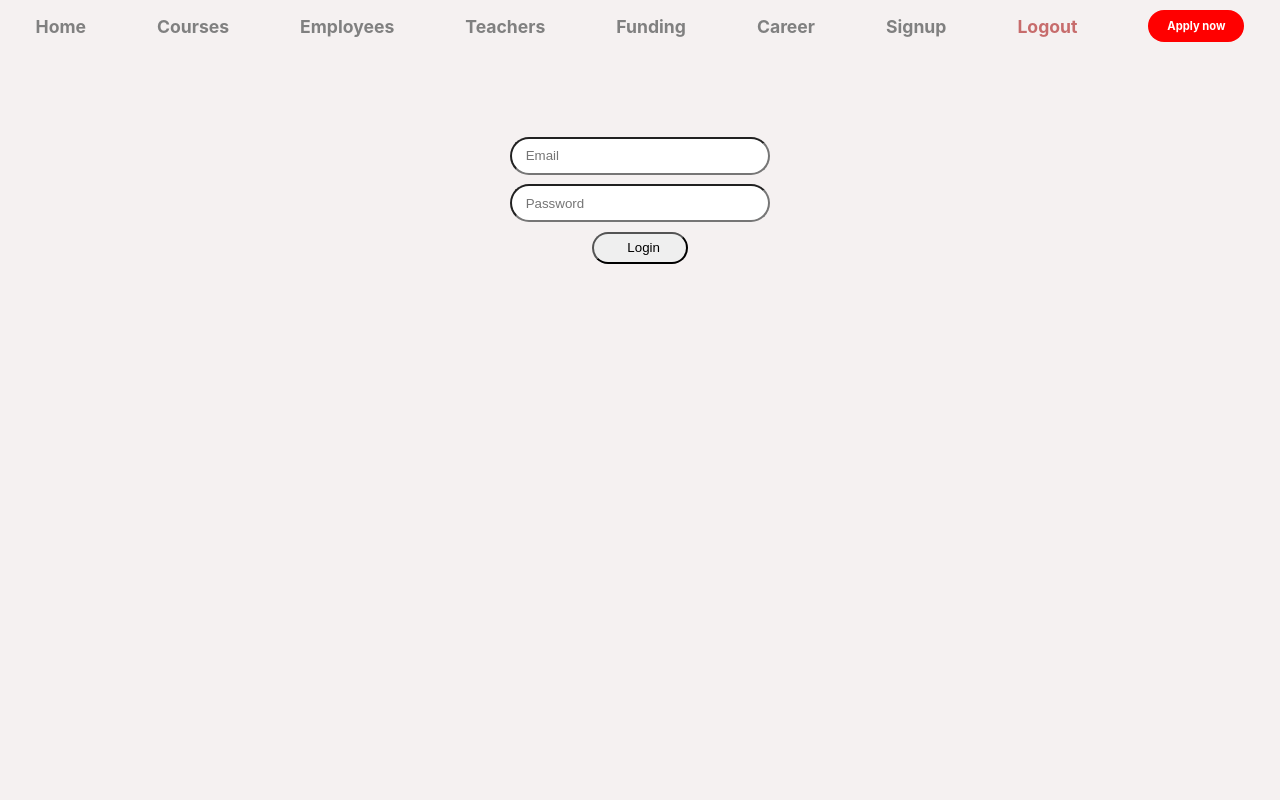
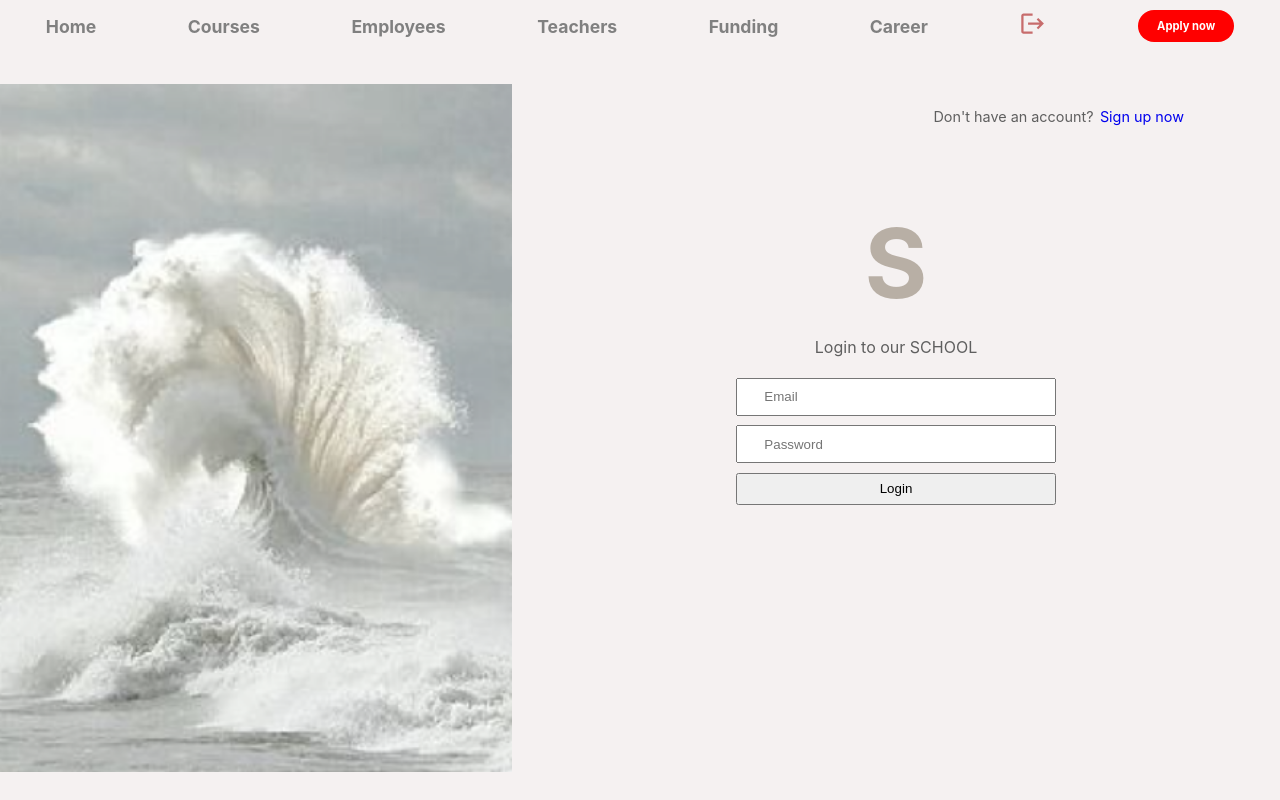
Before and after one commit to elis-11/school, a React (Create React App) app: page /login in a window 1280 px wide. Built offline with nearby package versions, Linux system fonts and the light colour scheme; no server answers.

Commit message:
Modified Login & Logout

```diff
--- a/src/components/login/Login.jsx
+++ b/src/components/login/Login.jsx
@@ -1,5 +1,5 @@
 import { useRef } from "react";
-import { useNavigate } from "react-router-dom";
+import { NavLink, useNavigate } from "react-router-dom";
 import { useDataContext } from "../../context/DataProvider";
 import { loginApi } from "../../helpers/apiCalls";
 import "./Login.scss";
@@ -32,8 +32,15 @@ export const Login = () => {
 
   return (
     <div className="Login">
+      <img src="images/login/bc.png" alt="card" />
+      <div className="register">
+        <div className="signup">
+          Don't have an account? <NavLink to="/signup">  Sign up now</NavLink>
+        </div>
         <form onSubmit={onLoginSubmit}>
+          <div className="S">S</div>
           <div>
+            <div className="title">Login to our SCHOOL</div>
             <input type="text" ref={emailRef} placeholder="Email" />
           </div>
           <div>
@@ -44,5 +51,6 @@ export const Login = () => {
           </div>
         </form>
       </div>
+    </div>
   );
 };
--- a/src/components/login/Login.scss
+++ b/src/components/login/Login.scss
@@ -1,30 +1,66 @@
 .Login {
   box-sizing: border-box;
   width: 100%;
-    display: column;
+  height: 90vh;
+  display: flex;
   align-items: center;
   text-align: center;
   color: rgb(95, 95, 95);
-    padding-top: 5rem;
-    form{
-        input{
-            width: 15rem;
+  padding-top: 2rem;
+  img {
+    width: 40%;
+  }
+  .register {
+    // border: 1px solid rgb(55, 15, 15);
+    width: 45%;
+    height: 80vh;
+    margin: auto;
+    // height: 90vh;
+    .signup {
+      // position: absolute;
+      display: flex;
+      justify-content: flex-end;
+      // border: 1px solid red;
+      font-size: .9em;
+      align-items: flex-start;
+      margin-bottom:5rem ;
+      a{
+        text-decoration: none;
+        padding-left: .4rem;
+      }
+    }
+
+    form {
+      // border: 1px solid rgb(56, 165, 67);
+
+      margin: auto;
+      place-items: center;
+      .S {
+        font-size: 6rem;
+        color: rgb(184, 175, 165);
+        font-weight: bold;
+      }
+      .title {
+        margin: 1rem;
+      }
+      input {
+        width: 18rem;
         height: 2rem;
-            margin: .3rem;
-            border-radius: 2rem;
+        margin: 0.3rem;
+        justify-content: center;
+        // border-radius: 2rem;
         // place-items: center;
+        padding-left: 2em;
+      }
+      button {
+        width: 20rem;
+        height: 2rem;
+        margin: 0.3rem;
+        padding: 0 2em;
         justify-content: center;
-            padding-left: 1em;
-        }
-        button{
-            width: 6rem;
-            height: 2rem;
-            margin: .3rem;
-            border-radius: 2rem;
+        // border-radius: 2rem;
         // place-items: center;
-            justify-content: center;
-            padding-left: 1em;
-
       }
     }
   }
+}
--- a/src/components/nav/Navbar.jsx
+++ b/src/components/nav/Navbar.jsx
@@ -1,6 +1,8 @@
 import { NavLink, useNavigate } from "react-router-dom";
 import { useDataContext } from "../../context/DataProvider";
 import { logoutApi } from "../../helpers/apiCalls";
+import { MdPersonOutline } from "react-icons/md";
+import { MdLogout } from "react-icons/md";
 import "./Navbar.scss";
 
 export const Navbar = () => {
@@ -54,29 +56,28 @@ export const Navbar = () => {
       >
         Career
       </NavLink>
-      <NavLink
+      {/* <NavLink
         to="/signup"
         className={(navData) => (navData.isActive ? "active" : "none")}
       >
         Signup
-      </NavLink>
+      </NavLink> */}
+
+      <div className="icons">
         {!user && (
-        <NavLink
-          to="/login"
-          className={(navData) => (navData.isActive ? "active" : "none")}
-        >
-          Login
+          <NavLink to="/login">
+            <MdPersonOutline className="icon"></MdPersonOutline>
+            {/* Login */}
           </NavLink>
         )}
         {user && (
-        <NavLink
-          onClick={handleLogout}
-          to="#"
-          className={(navData) => (navData.isActive ? "active" : "none")}
-        >
-          Logout
+          <NavLink onClick={handleLogout} to="#">
+            <MdLogout className="icon"></MdLogout>
+            {/* Logout */}
           </NavLink>
         )}
+      </div>
+
       <NavLink className="apply" to="/apply">
         Apply now
       </NavLink>
--- a/src/components/nav/Navbar.scss
+++ b/src/components/nav/Navbar.scss
@@ -26,4 +26,9 @@ nav {
     border-radius: 5rem;
     background-color: red;
   }
+  .icons{
+    .icon{
+      font-size: 1.7rem;
+    }
+  }
 }
```
Also changed, not shown: src/components/nav/log.md (added, +20 -0 lines), src/components/users/Users.jsx (added, +7 -0 lines), src/components/users/Users.scss (added). Lines whose indentation alone changed are shown as unchanged.
